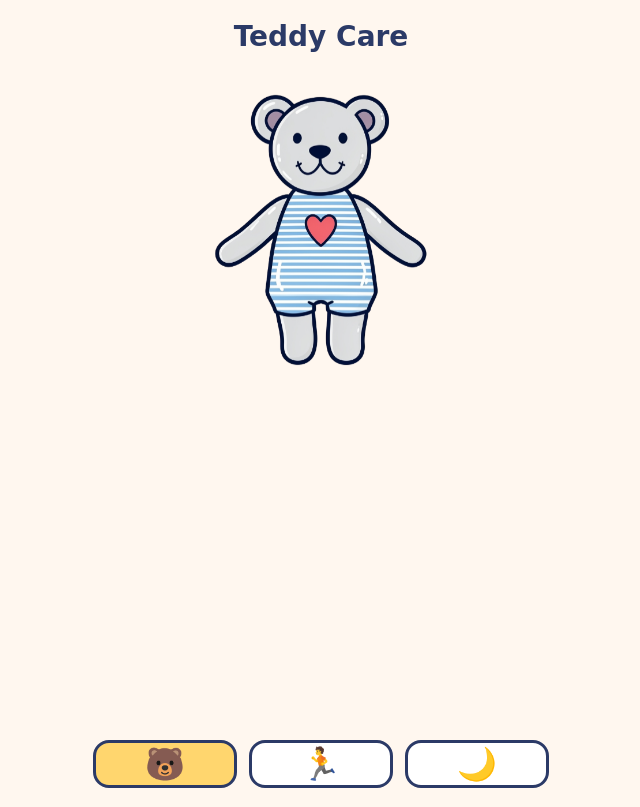
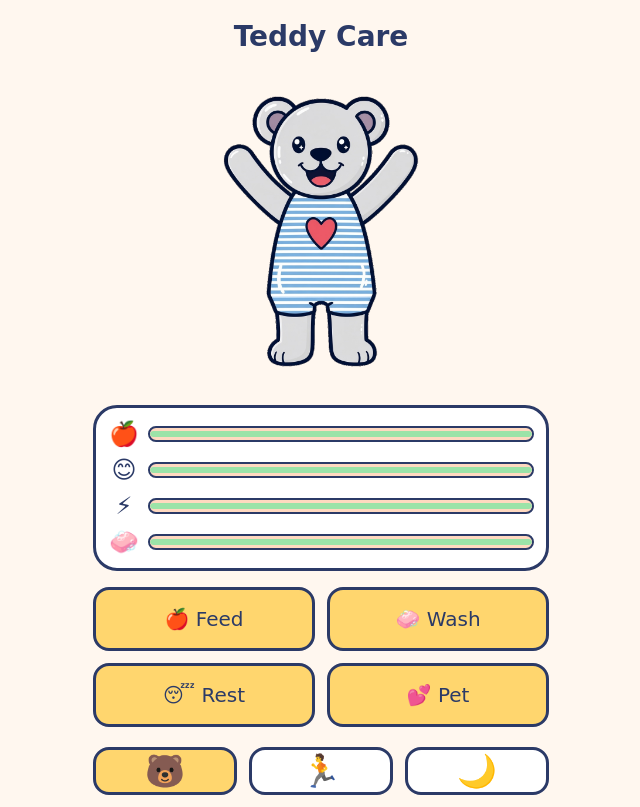
Before and after one commit to mansyar/teddy-care, a React (Vite) app: page /#/ in a window 1280 px wide. Shown: the whole page, without its empty margins (319-959 px from the left). Built offline with nearby package versions, Linux system fonts and the light colour scheme.

Commit message:
feat(care): Wire care actions, stat meters, and mood faces

```diff
--- /dev/null
+++ b/src/components/StatBar.tsx
@@ -0,0 +1,27 @@
+/**
+ * A single toddler-readable stat meter (icon + bar). Presentational —
+ * verified via build plus manual/Playwright checks.
+ */
+interface StatBarProps {
+	label: string;
+	icon: string;
+	value: number;
+}
+
+export default function StatBar({ label, icon, value }: StatBarProps) {
+	const clamped = Math.min(100, Math.max(0, Math.round(value)));
+	return (
+		<div className="stat-row">
+			<span className="stat-icon" aria-hidden="true">
+				{icon}
+			</span>
+			<meter
+				className="stat-track"
+				min={0}
+				max={100}
+				value={clamped}
+				aria-label={label}
+			/>
+		</div>
+	);
+}
--- a/src/index.css
+++ b/src/index.css
@@ -117,3 +117,72 @@ h1 {
 		animation: none;
 	}
 }
+
+.stat-list {
+	display: flex;
+	flex-direction: column;
+	gap: 8px;
+	background: white;
+	border: 3px solid var(--color-navy);
+	border-radius: var(--radius-lg);
+	padding: 12px;
+}
+
+.stat-row {
+	display: flex;
+	align-items: center;
+	gap: 8px;
+}
+
+.stat-icon {
+	font-size: 1.5rem;
+	width: 2rem;
+	text-align: center;
+}
+
+.stat-track {
+	flex: 1;
+	height: 16px;
+	background: var(--color-peach);
+	border: 2px solid var(--color-navy);
+	border-radius: 999px;
+	overflow: hidden;
+	appearance: none;
+}
+
+.stat-track::-webkit-meter-bar {
+	background: var(--color-peach);
+	border-radius: 999px;
+}
+
+.stat-track::-webkit-meter-optimum-value {
+	background: var(--color-leaf);
+	border-radius: 999px;
+}
+
+.stat-track::-moz-meter-bar {
+	background: var(--color-leaf);
+	border-radius: 999px;
+}
+
+.care-buttons {
+	display: grid;
+	grid-template-columns: 1fr 1fr;
+	gap: 12px;
+	padding: 16px 0 8px;
+}
+
+.care-btn {
+	min-height: 64px;
+	font-family: inherit;
+	font-size: 1.25rem;
+	color: var(--color-navy);
+	background: var(--color-sun);
+	border: 3px solid var(--color-navy);
+	border-radius: var(--radius-md);
+	cursor: pointer;
+}
+
+.care-btn:active {
+	transform: scale(0.95);
+}
--- /dev/null
+++ b/src/pet/usePetSave.ts
@@ -0,0 +1,51 @@
+/**
+ * React binding between the save store and the pure stats engine.
+ *
+ * Loads the save on mount, applies wall-clock decay immediately (kind
+ * offline timers), and exposes instant care actions: state updates render
+ * synchronously while persistence happens in the background, so visible
+ * feedback always lands well under 300ms.
+ */
+import { useCallback, useEffect, useState } from "react";
+import { loadSave, type SaveData, saveSave } from "../save/store";
+import { applyCareAction, applyWallClockDecay, type CareAction } from "./stats";
+
+export interface PetSave {
+	/** Current save, or null while loading. */
+	save: SaveData | null;
+	loading: boolean;
+	/** Apply a care action instantly (render first, persist in background). */
+	act: (action: CareAction) => void;
+}
+
+export function usePetSave(): PetSave {
+	const [save, setSave] = useState<SaveData | null>(null);
+
+	useEffect(() => {
+		let alive = true;
+		void loadSave().then((loaded) => {
+			if (!alive) return;
+			const decayed = applyWallClockDecay(loaded, Date.now());
+			setSave(decayed);
+			// Persist the decayed snapshot so the next launch measures from now.
+			void saveSave(decayed);
+		});
+		return () => {
+			alive = false;
+		};
+	}, []);
+
+	const act = useCallback((action: CareAction) => {
+		setSave((prev) => {
+			if (prev === null) return prev;
+			const next: SaveData = {
+				...prev,
+				stats: applyCareAction(prev.stats, action),
+			};
+			void saveSave(next);
+			return next;
+		});
+	}, []);
+
+	return { save, loading: save === null, act };
+}
--- a/src/screens/CareScreen.tsx
+++ b/src/screens/CareScreen.tsx
@@ -1,31 +1,58 @@
 /**
- * Care screen: Teddy's idle presence.
+ * Care screen: feed / wash / rest / pet Teddy, watch his stats move and his
+ * face react. Wires the save store, stats engine, and mood derivation into
+ * the idle presence (blink + breathe + float).
  *
- * Presentational component (exempt from Vitest per workflow.md — verified via
- * `pnpm build` plus manual/Playwright checks). Shows the base still with a
- * periodic blink swap, the runtime breathe mirror (depth 0.06, 2 breaths/2s,
- * feet planted via transform-origin), and a gentle CSS float.
+ * Screen-level wiring (glue over fully-tested units) — verified via `pnpm
+ * build` plus manual/Playwright checks. Star rewards land in Phase 4.
  */
 import { useEffect, useRef, useState } from "react";
+import StatBar from "../components/StatBar";
 import { breathScaleAt } from "../pet/breathe";
+import { deriveMood, FACE_FOR_MOOD } from "../pet/mood";
+import type { CareAction } from "../pet/stats";
+import { usePetSave } from "../pet/usePetSave";
 
-const BASE_FACE = "/teddy/teddy-base.png";
 const BLINK_FACE = "/teddy/teddy-blink.png";
 /** How long the blink face stays visible (ms). */
 const BLINK_DURATION_MS = 180;
 /** Idle delay range between blinks (ms) — relaxed, lifelike rhythm. */
 const BLINK_MIN_DELAY_MS = 3000;
 const BLINK_MAX_DELAY_MS = 5000;
+/** How long the eating face shows after a feed (ms). */
+const EATING_FLASH_MS = 1500;
+
+const ACTIONS: { action: CareAction; icon: string; label: string }[] = [
+	{ action: "feed", icon: "🍎", label: "Feed" },
+	{ action: "wash", icon: "🧼", label: "Wash" },
+	{ action: "rest", icon: "😴", label: "Rest" },
+	{ action: "pet", icon: "💕", label: "Pet" },
+];
+
+const STAT_META = [
+	{ key: "hunger", icon: "🍎", label: "Food" },
+	{ key: "happiness", icon: "😊", label: "Happy" },
+	{ key: "energy", icon: "⚡", label: "Energy" },
+	{ key: "cleanliness", icon: "🧼", label: "Clean" },
+] as const;
 
 export default function CareScreen() {
+	const { save, loading, act } = usePetSave();
 	const [blinking, setBlinking] = useState(false);
+	const [eating, setEating] = useState(false);
 	const spriteRef = useRef<HTMLImageElement>(null);
 
+	// Preload every face so mood swaps never flash.
 	useEffect(() => {
-		// Preload the blink still so the swap never flashes.
-		const preload = new Image();
-		preload.src = BLINK_FACE;
+		for (const face of Object.values(FACE_FOR_MOOD)) {
+			const preload = new Image();
+			preload.src = face;
+		}
+		const blinkPreload = new Image();
+		blinkPreload.src = BLINK_FACE;
+	}, []);
 
+	useEffect(() => {
 		let blinkTimer: number | undefined;
 		let delayTimer: number | undefined;
 		let alive = true;
@@ -69,6 +96,18 @@ export default function CareScreen() {
 		return () => cancelAnimationFrame(frame);
 	}, []);
 
+	const stats = save?.stats;
+	const mood = stats ? deriveMood(stats, { eating }) : "idle";
+	const face = blinking ? BLINK_FACE : FACE_FOR_MOOD[mood];
+
+	const handleAction = (action: CareAction) => {
+		act(action);
+		if (action === "feed") {
+			setEating(true);
+			window.setTimeout(() => setEating(false), EATING_FLASH_MS);
+		}
+	};
+
 	return (
 		<section aria-label="Care">
 			<h1>Teddy Care</h1>
@@ -77,12 +116,36 @@ export default function CareScreen() {
 					<img
 						ref={spriteRef}
 						className="teddy-sprite"
-						src={blinking ? BLINK_FACE : BASE_FACE}
+						src={face}
 						alt="Teddy the teddy bear"
 						draggable={false}
 					/>
 				</div>
 			</div>
+			{loading || !stats ? (
+				<div className="placeholder-card">Waking Teddy up…</div>
+			) : (
+				<>
+					<div className="stat-list">
+						{STAT_META.map(({ key, icon, label }) => (
+							<StatBar key={key} label={label} icon={icon} value={stats[key]} />
+						))}
+					</div>
+					<div className="care-buttons">
+						{ACTIONS.map(({ action, icon, label }) => (
+							<button
+								key={action}
+								type="button"
+								className="care-btn"
+								onClick={() => handleAction(action)}
+								aria-label={label}
+							>
+								<span aria-hidden="true">{icon}</span> {label}
+							</button>
+						))}
+					</div>
+				</>
+			)}
 		</section>
 	);
 }
```
